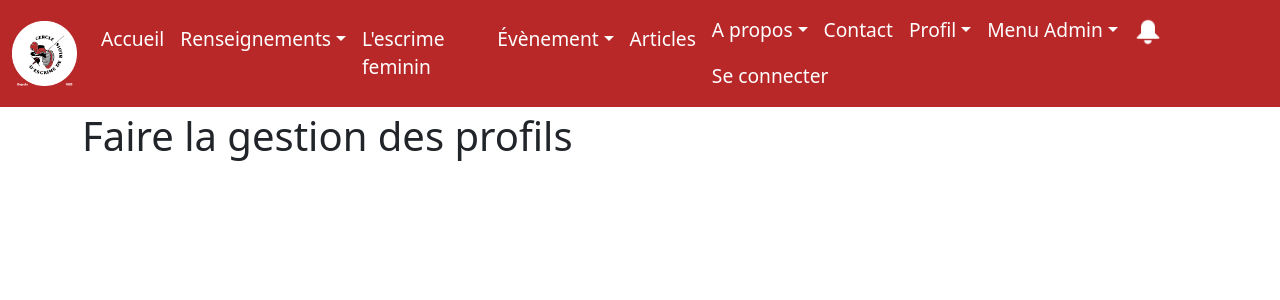
After one commit to alexandre1dias/SAE-Projet-FI, a Flask app: page /gerer_profils/ in a window 1280 px wide. The commit adds this page. Shown: the top 300 px of the page. Run offline with Flask 3, Linux system fonts and the light colour scheme.

Commit message:
ajout du menu admin et des page associées vides. Les notifs sont maintenant une cloche

```diff
--- a/monApp/static/css/style.css
+++ b/monApp/static/css/style.css
@@ -17,6 +17,18 @@ nav .nav-link {
     height: 65px;
     width: auto;
 }
+
+.cloche-icone {
+  width: 28px;
+  height: auto;
+  transition: width 0.3s ease;
+}
+
+.cloche-icone:hover{
+    width: 32px;
+    height: auto;
+}
+
 
 
 /* Page escrime feminin */
--- a/monApp/templates/base.html
+++ b/monApp/templates/base.html
@@ -74,7 +74,17 @@
                                 <li><a class="dropdown-item" href="{{ url_for('parametres') }}">Paramètres</a></li>
                             </ul>
                         </li>
-                            <li class="nav-item"><a class="nav-link" href="{{ url_for('notifications') }}">Notifs</a></li>
+                        <!-- Menu de l'admin - Visible uniquement par un compte admin -->
+                        <li class="nav-item dropdown">
+                            <a class="nav-link dropdown-toggle" href="#" id="profilDropdown" role="button" data-bs-toggle="dropdown" aria-expanded="false">Menu Admin</a>
+                            <ul class="dropdown-menu" aria-labelledby="profilDropdown">
+                                <li><a class="dropdown-item" href="{{ url_for('gerer_formulaires') }}">Gérer Formulaires</a></li>
+                                <li><a class="dropdown-item" href="{{ url_for('gerer_profils') }}">Gérer Profils</a></li>
+                                <li><a class="dropdown-item" href="{{ url_for('gerer_inscriptions') }}">Gérer Inscriptions</a></li>
+                            </ul>
+                        </li>
+                            <li class="nav-item"><a class="nav-link" href="{{ url_for('notifications') }}" class="btn btn-custom">
+                                <img src="../static/images/cloche.png" class="cloche-icone" alt="Notifications"/></a></li>
                             <li class="nav-item"><a class="nav-link" href="{{ url_for('login') }}">Se connecter</a></li>
                     </ul>
                     </div>
--- /dev/null
+++ b/monApp/templates/gerer_formulaires.html
@@ -0,0 +1,5 @@
+{%extends "base.html"%}
+
+{%block main%}
+    <h1> Faire la gestion des formulaires</h1>
+{% endblock %}
--- /dev/null
+++ b/monApp/templates/gerer_inscriptions.html
@@ -0,0 +1,5 @@
+{%extends "base.html"%}
+
+{%block main%}
+    <h1> Faire la gestion des inscriptions</h1>
+{% endblock %}
--- /dev/null
+++ b/monApp/templates/gerer_profils.html
@@ -0,0 +1,5 @@
+{%extends "base.html"%}
+
+{%block main%}
+    <h1> Faire la gestion des profils</h1>
+{% endblock %}
--- a/monApp/views.py
+++ b/monApp/views.py
@@ -48,7 +48,7 @@ def historique():
 def comite_cercle():
     return render_template("comite_cercle.html",title=TITLE+"- Comité directeur du Cercle")
 
-#Vue pour les Evenements
+#Vues pour les Evenements
 @app.route("/calendrier/")
 def calendrier():
     return render_template("calendrier.html",title=TITLE+"- Calendrier")
@@ -66,7 +66,7 @@ def reunion():
     return render_template("reunion.html",title=TITLE+"- Reunion")
 
 
-#Vue pour le Profil
+#Vues pour le Profil
 @app.route("/resultat_membre/")
 def resultat_membre():
     return render_template("resultat_membre.html",title=TITLE+"- Résultat du Membre")
@@ -79,15 +79,29 @@ def evenement_membre():
 def parametres():
     return render_template("parametres.html",title=TITLE+"- Paramètres du Membre")
 
-#Vue notification
+#Vues notification
 @app.route("/notifications/")
 def notifications():
     return render_template("notifications.html",title=TITLE+"- Notifications")
 
-#Vue pour Article
+#Vues pour Article
 @app.route("/articles/")
 def articles():
     return render_template("articles.html",title=TITLE+"- Articles")
+
+#Vues pour Admin
+@app.route("/gerer_formulaires/")
+def gerer_formulaires():
+    return render_template("gerer_formulaires.html",title=TITLE+"- Géstion des Formulaires")
+
+@app.route("/gerer_profils/")
+def gerer_profils():
+    return render_template("gerer_profils.html",title=TITLE+"- Géstion des Profils")
+
+@app.route("/gerer_inscriptions/")
+def gerer_inscriptions():
+    return render_template("gerer_inscriptions.html",title=TITLE+"- Géstion des Inscriptions")
+
 
 
 #Vues pour le login
```
Also changed, not shown: monApp/static/images/cloche.png (added).
